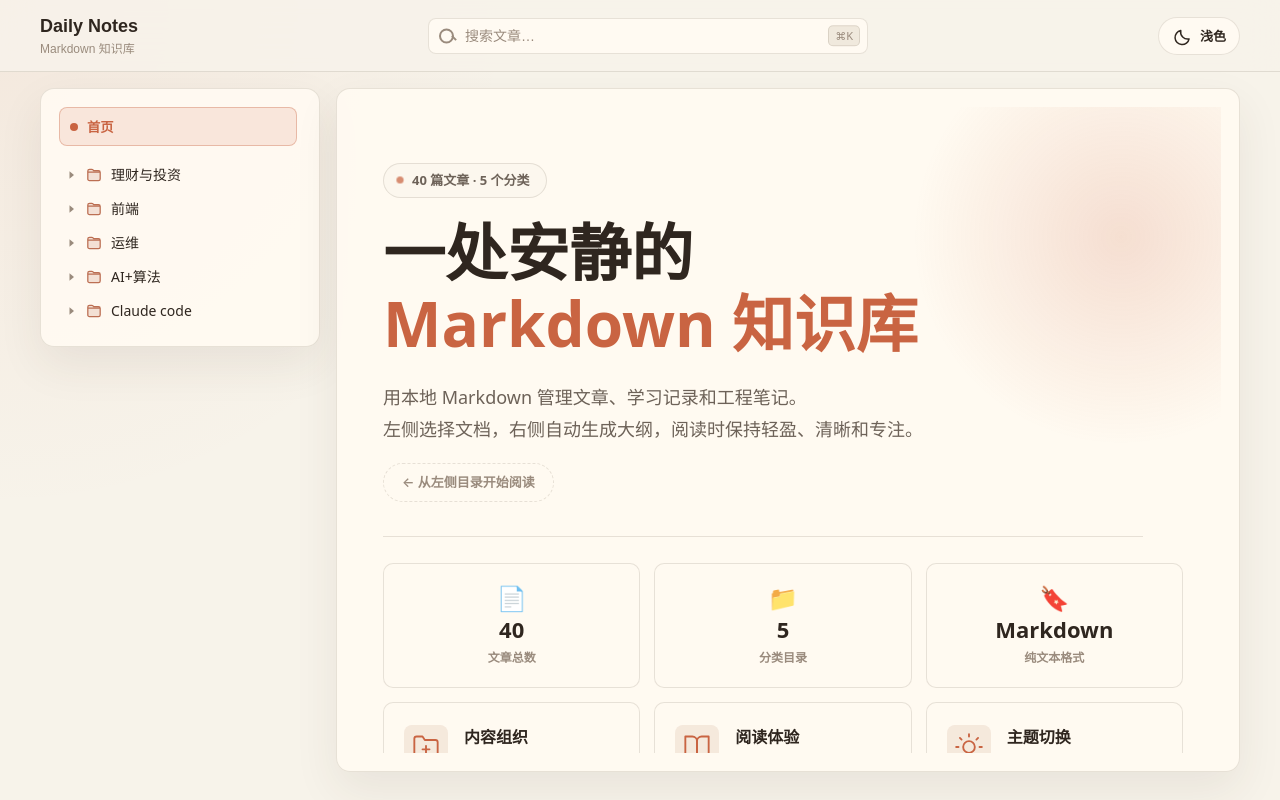
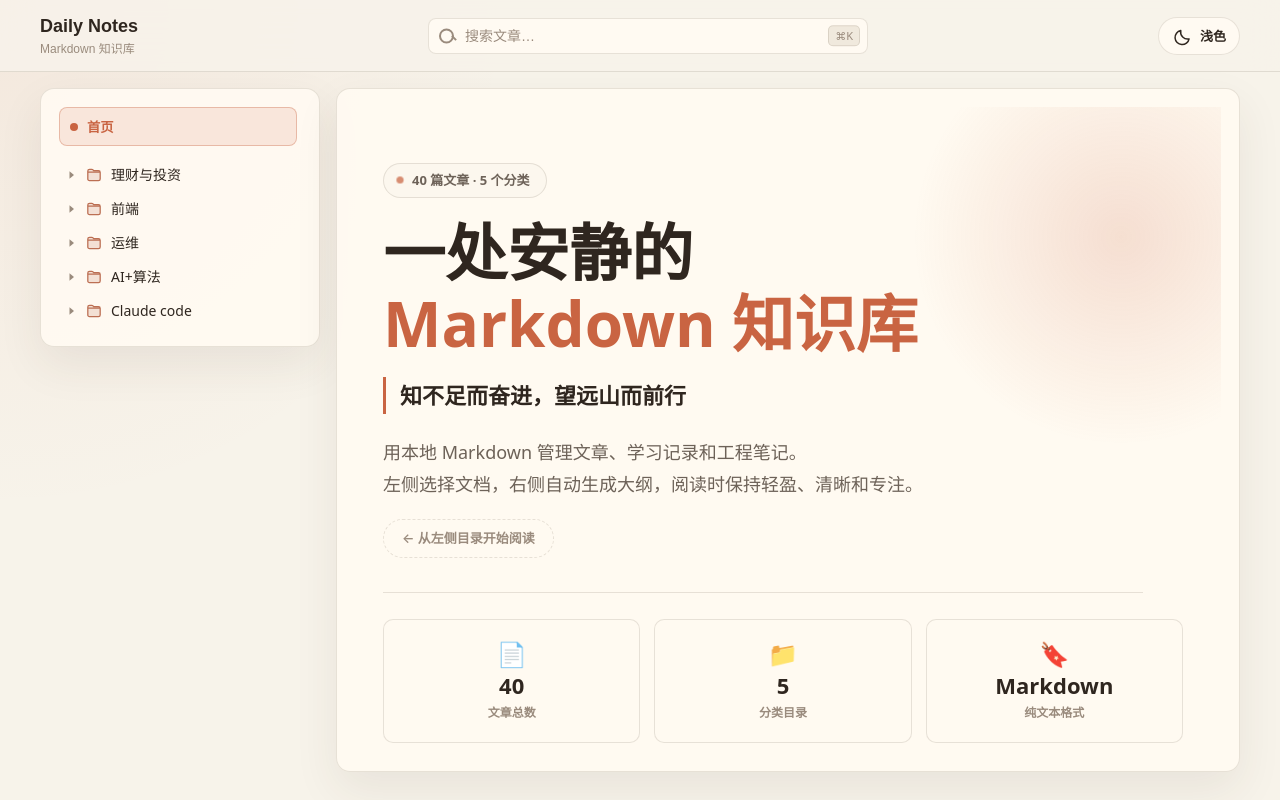
Before and after one commit to donglisuccess/daily-notes, a Vue app: page / in a window 1280 px wide. Built offline with nearby package versions, Linux system fonts and the light colour scheme.

Commit message:
feat: 新增提示标语

```diff
--- a/src/components/ContentViewer.vue
+++ b/src/components/ContentViewer.vue
@@ -679,6 +679,7 @@ onBeforeUnmount(() => {
             <span class="intro-hero__title-line">一处安静的</span>
             <span class="intro-hero__title-line intro-hero__title-line--accent">Markdown 知识库</span>
           </h1>
+          <p class="intro-motto">知不足而奋进，望远山而前行</p>
           <p class="intro-description">
             用本地 Markdown 管理文章、学习记录和工程笔记。<br />左侧选择文档，右侧自动生成大纲，阅读时保持轻盈、清晰和专注。
           </p>
@@ -1156,6 +1157,17 @@ onBeforeUnmount(() => {
   font-weight: 700;
 }
 
+.intro-motto {
+  max-width: 680px;
+  margin: 18px 0 0;
+  padding-left: 14px;
+  border-left: 3px solid var(--accent);
+  color: var(--text-primary);
+  font-size: clamp(17px, 2vw, 22px);
+  font-weight: 650;
+  line-height: 1.7;
+}
+
 .intro-description {
   max-width: 680px;
   margin: 22px 0 0;
```
